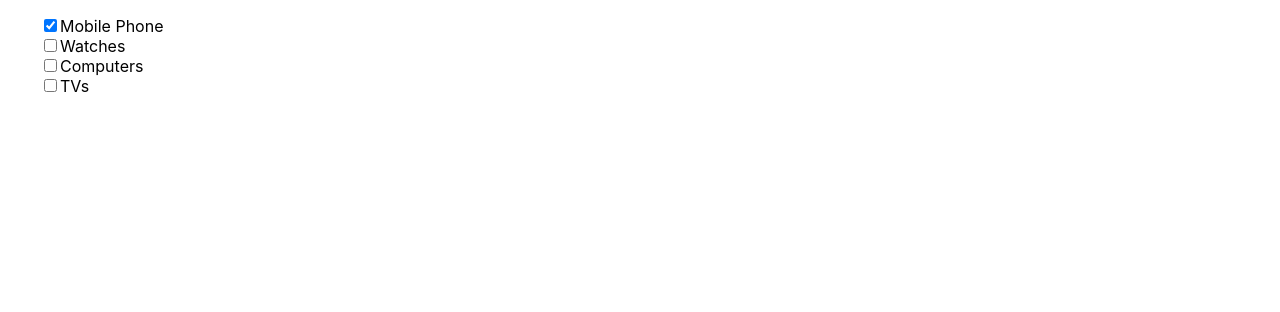
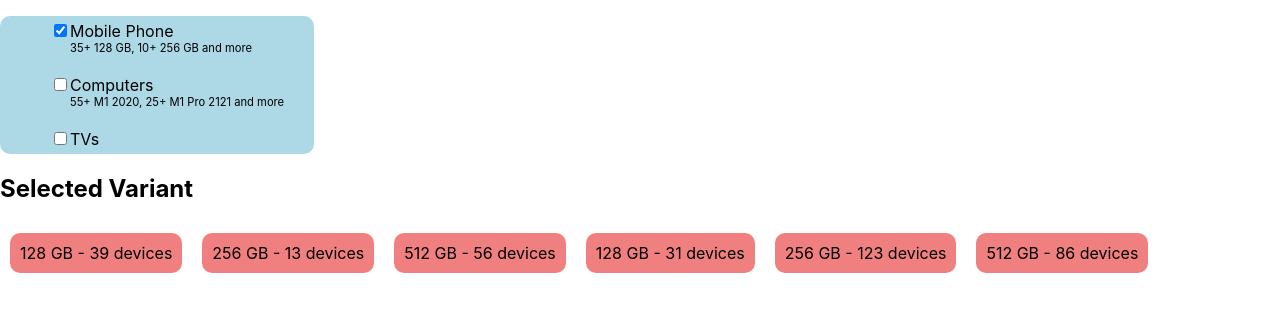
Before and after one commit to lf-achyutpkl/tree-view, a React (Create React App) app: page / in a window 1280 px wide. Both pictures are taken after a click on the checkbox 50 px from the left and 25 px from the top of the page. Shown: the top 312 px of the page. Built offline with nearby package versions, Linux system fonts and the light colour scheme.

Commit message:
Render selected items

```diff
--- a/src/App.js
+++ b/src/App.js
@@ -3,123 +3,155 @@ import RenderTree from "./RenderTree";
 
 const tree = [
   {
-    id: 'fb2f8510-62cd-47d5-80f8-c3a09c3aa247',
+    id: "fb2f8510-62cd-47d5-80f8-c3a09c3aa247",
     name: "Mobile Phone",
+    type: "productCategory",
     children: [
       {
-        id: '016f8ad9-e278-4ad4-925a-5689e93b0efc',
+        id: "016f8ad9-e278-4ad4-925a-5689e93b0efc",
         name: "Apple",
+        type: "brand",
         children: [
           {
-            id: 'eafc8fbf-88a6-4a1d-b278-ad2b6ec1565a',
+            id: "eafc8fbf-88a6-4a1d-b278-ad2b6ec1565a",
             name: "iPhone6",
+            type: "model",
             children: [
               {
-                id: 'eafc8fbf-88a6-4a1d-b278-ad2b6ec1515a',
+                id: "eafc8fbf-88a6-4a1d-b278-ad2b6ec1515a",
                 name: "128 GB",
+                type: "variant",
                 children: [],
+                productSize: 39,
               },
               {
-                id: 'ea1c8fbf-88a6-4a1d-b278-ad2b6ec1565a',
+                id: "ea1c8fbf-88a6-4a1d-b278-ad2b6ec1565a",
                 name: "256 GB",
+                type: "variant",
                 children: [],
+                productSize: 13,
               },
               {
-                id: 'eafc8fbf-81a6-4a1d-b278-ad2b6ec1565a',
+                id: "eafc8fbf-81a6-4a1d-b278-ad2b6ec1565a",
                 name: "512 GB",
+                type: "variant",
                 children: [],
+                productSize: 56,
               },
             ],
           },
           {
-            id: 'fafc8fbf-88a6-4a1d-b278-ad2b6ec1565a',
+            id: "fafc8fbf-88a6-4a1d-b278-ad2b6ec1565a",
             name: "iPhone 13 Pro",
+            type: "model",
             children: [
               {
-                id: 'egfc8fbf-88a6-4a1d-b278-ad2b6ec1565a',
+                id: "egfc8fbf-88a6-4a1d-b278-ad2b6ec1565a",
                 name: "128 GB",
+                type: "variant",
                 children: [],
+                productSize: 31,
               },
               {
-                id: '21a5bfdc-eadb-4a8a-9b08-6d4d45fb3718',
+                id: "21a5bfdc-eadb-4a8a-9b08-6d4d45fb3718",
                 name: "256 GB",
+                type: "variant",
                 children: [],
+                productSize: 123,
               },
               {
-                id: '21a5bfdc-ea2b-4a8a-9b08-6d4d45fb3718',
+                id: "21a5bfdc-ea2b-4a8a-9b08-6d4d45fb3718",
                 name: "512 GB",
+                type: "variant",
                 children: [],
+                productSize: 86,
               },
             ],
           },
         ],
       },
       {
-        id: '29a5bfdc-eadb-4a8a-9b08-6d4d45fb3718',
+        id: "29a5bfdc-eadb-4a8a-9b08-6d4d45fb3718",
         name: "Nokia",
+        type: "model",
         children: [],
       },
       {
-        id: '21a5bfdc-eadb-4a8a-9b08-6d4r45fb3718',
+        id: "21a5bfdc-eadb-4a8a-9b08-6d4r45fb3718",
         name: "Samsung",
+        type: "model",
         children: [],
       },
     ],
   },
   {
-    id: '21a5bsdc-eadb-4a8a-9b08-6d4d45fb3718',
-    name: "Watches",
-    children: [],
-  },
-  {
-    id: '21a5bfdc-eadb-4a8a-9b08-6dbd45fb3718',
+    id: "21a5bfdc-eadb-4a8a-9b08-6dbd45fb3718",
     name: "Computers",
+    type: "productCategory",
     children: [
       {
-        id: '21a5bfdc-eadb-4a8a-9b08-6d4d451b3718',
-        name: "Gummies",
+        id: "21a5bfdc-eadb-4a8a-9b08-6d4d451b3718",
+        name: "Dell",
+        type: "brand",
         children: [],
       },
       {
-        id: '09355e32-7143-4844-8a07-19a52c3f1bb1',
-        name: "Chocolate",
+        id: "09355e32-7143-4844-8a07-19a52c3f1bb1",
+        name: "Apple",
+        type: "brand",
         children: [
           {
-            id: '09155e32-7143-4844-8a07-19a52c3f1bb1',
-            name: "M & M's",
-            children: [],
+            id: "09155e32-7143-4844-8a07-19a52c3f1bb1",
+            name: "Apple Chip",
+            type: "model",
+            children: [
+              {
+                id: "09155ss32-7143-4844-8a07-19a52c3f1bb1",
+                name: "M1 2020",
+                type: "variant",
+                children: [],
+                productSize: 56,
+              },
+              {
+                id: "09155ss32-7113-4844-8a07-19a52c3f1bb1",
+                name: "M1 Pro 2121",
+                type: "variant",
+                children: [],
+                productSize: 26,
+              },
+            ],
           },
           {
-            id: '09355e32-7143-4844-8a07-19152c3f1bb1',
-            name: "Hershey Bar",
-            children: [],
+            id: "09355e32-7143-4844-8a07-19152c3f1bb1",
+            name: "Intel Chip",
+            type: "model",
+            children: [
+              {
+                id: "09155ss32-7113-4844-8a07-19a52c121bb1",
+                name: "M1 Book Pro Air 2019",
+                type: "variant",
+                children: [],
+                productSize: 86,
+              },
+            ],
           },
-          {
-            id: '09355e32-7143-5844-8a07-19a52c3f1bb1',
-            name: "Toublorine Bar bebe",
-
-            children: [],          },
         ],
       },
     ],
   },
   {
-    id: '7913f1b6-0845-418c-bafa-4f7760026573',
+    id: "7913f1b6-0845-418c-bafa-4f7760026573",
     name: "TVs",
     children: [],
   },
 ];
 
-
-
 function App() {
   return (
     <div>
-      <RenderTree  data={tree}/>
+      <RenderTree data={tree} />
     </div>
   );
 }
 
-
-
 export default App;
--- a/src/RenderTree.js
+++ b/src/RenderTree.js
@@ -1,46 +1,142 @@
-import React, {useState, useEffect} from 'react';
+import React, { useState, useEffect } from "react";
+import SelectedItem from "./SelectedItem";
 
-import TreeItem from "./TreeItem";
-import TreeNode from './TreeNode';
-
+import TreeNode from "./TreeNode";
 
 function RenderTree({ data }) {
   const [treeData, setTreeData] = useState(data);
+  const [flatList, setFlatList] = useState([]);
   const [expandedList, setExpandedList] = useState([]);
   const [selectedList, setSelectedList] = useState([]);
 
+  useEffect(() => {
+    const treeWithPath = formatDataStrcuture(data);
+    setTreeData(treeWithPath);
+  }, [data]);
+
+  /**
+   *  This method re-structure data to flat list and set full path of each child.
+   * @param nodes
+   * @returns
+   */
+  const formatDataStrcuture = (nodes) => {
+    const formattedArray = [];
+    const formatOperation = (nodes, parentsPath = null) => {
+      for (const node of nodes) {
+        if (node.id && node.name) {
+          const fullPath = parentsPath
+            ? `${parentsPath}/${node.id}`
+            : `/${node.id}`;
+
+          node["fullPath"] = fullPath;
+
+          formattedArray.push({ ...node });
+
+          // If the node has children, run this function again aganist the children until no more childrens occure
+          if (node.children) {
+            formatOperation(node.children, fullPath);
+          }
+        } else {
+          console.error("Error, incorrect data format provided");
+        }
+      }
+    };
+
+    formatOperation(nodes);
+    setFlatList(formattedArray);
+    return nodes;
+  };
+
+  /**
+   *  Handle expand press
+   */
   const handleExpand = (item) => {
-        if(expandedList[item.id]) {
-            const expandedObjects = {...expandedList};
-            delete expandedObjects[item.id];
-            setExpandedList(expandedObjects);
+    if (expandedList.includes(item)) {
+      const filteredList = expandedList.filter((elem) => elem !== item.id);
+      setSelectedList(filteredList);
       return;
     }
 
-        setExpandedList({...expandedList, [item.id]: item});
+    setExpandedList([...expandedList, item.id]);
+  };
+
+  /**
+   *  Handle item select. Check if parent is selected then all of its child should be selected.
+   */
+  const handleSelect = (node) => {
+    let selected = [...selectedList];
+
+    const isSelected = !selected.includes(node.id);
+
+    isSelected
+      ? !selected.includes(node.id) && selected.push(node.id)
+      : (selected = selected.filter((elem) => elem !== node.id));
+
+    if (node.children) {
+      const CheckOrUncheckAllChildren = (nodes) => {
+        for (const node of nodes) {
+          isSelected
+            ? !selected.includes(node.id) && selected.push(node.id)
+            : (selected = selected.filter((elem) => elem !== node.id));
+          if (node.children) {
+            CheckOrUncheckAllChildren(node.children);
+          }
+        }
+      };
+      CheckOrUncheckAllChildren(node.children);
     }
 
-    const handleSelect = (item) => {
-        if(selectedList[item.id]) {
-            const selectedObjects = {...selectedList};
-            delete selectedObjects[item.id];
-            setSelectedList(selectedObjects);
-            return;
+    // This is run when a node is checked
+    // If all of the children are checked, also check parent(s)
+
+    if (isSelected) {
+      const { fullPath } = node;
+      const parents = fullPath.split("/").slice(1, -1).reverse();
+
+      for (const parent of parents) {
+        let parentsChildren = flatList.filter((node) =>
+          node.fullPath.includes(parent)
+        );
+
+        // Remove first element because its the parent
+        parentsChildren.shift();
+
+        const parentsAllChildrenChecked = parentsChildren.every((child) =>
+          selected.includes(child.id)
+        );
+
+        if (parentsAllChildrenChecked && !selected.includes(parent)) {
+          !selected.includes(parent.id) && selected.push(parent);
+        }
+      }
     }
 
-        setSelectedList({...selectedList, [item.id]: item});
+    if (!isSelected) {
+      const { fullPath } = node;
+      const parents = fullPath.split("/").slice(1, -1);
+      for (const parent of parents) {
+        selected = selected.filter((elem) => elem !== parent);
+      }
     }
 
+    setSelectedList([...selected]);
+  };
   return (
+    <>
       <TreeNode
-        data={data}
+        data={treeData}
+        flatList={flatList}
         expandedList={expandedList}
         selectedList={selectedList}
         onChangeExpandList={handleExpand}
         onChangeSelectList={handleSelect}
-    />)
+      />
+
+      {!!selectedList.length && (
+        <SelectedItem selectedList={selectedList} flatList={flatList} />
+      )}
+    </>
+  );
 }
 
-
-
 export default RenderTree;
--- /dev/null
+++ b/src/SelectedItem.js
@@ -0,0 +1,43 @@
+import React from "react";
+
+const styles = {
+  header: {
+    padingLeft: "16px",
+  },
+  container: {
+    display: "flex",
+    flexWrap: "wrap",
+  },
+  selectedBlock: {
+    backgroundColor: "lightcoral",
+    padding: "10px",
+    borderRadius: "10px",
+    margin: "10px",
+  },
+};
+const SelectedItem = ({ flatList, selectedList }) => {
+  const items = selectedList.map((selected) => {
+    const selectedItem = flatList.find((data) => {
+      return data.id === selected && data.type === "variant";
+    });
+
+    return selectedItem ? (
+      <span key={selectedItem.id} style={styles.selectedBlock}>
+        {selectedItem.name} - {selectedItem.productSize} devices
+      </span>
+    ) : (
+      ""
+    );
+  });
+
+
+
+  return (
+    <>
+      <h2 style={styles.header}>Selected Variant</h2>
+      <div style={styles.container}>{items}</div>
+    </>
+  );
+};
+
+export default React.memo(SelectedItem);
--- a/src/TreeItem.js
+++ b/src/TreeItem.js
@@ -1,30 +1,30 @@
-import RenderTree from "./RenderTree";
-import TreeNode from "./TreeNode";
-
 const styles = {
-  nested: {
-    display: "none",
-  },
-  active: {
+  description: {
     display: "block",
-  },
+    marginLeft: '20px',
+    fontSize: '0.7em',
+  }
 };
 
 function TreeItem({
   item,
+  description,
   selectedList,
   onChangeExpandList,
   onChangeSelectList,
 }) {
-
   return (
-      <li key={`key-${item.name}`} style={{cursor: 'pointer'}}>
+    <li key={`key-${item.id}`} style={{ cursor: "pointer", margin: "10px", paddingTop: 5, paddingBottom: 5, width: '100%'   }}>
       <input
         type={"checkbox"}
-          checked={!!selectedList[item.id]}
+        checked={selectedList.includes(item.id)}
         onChange={() => onChangeSelectList(item)}
       />
-        <span onClick={() => onChangeExpandList(item)}>{item.name}</span>
+
+      <span onClick={() => onChangeExpandList(item)}>
+        <span>{item.name}</span>
+        <span style={styles.description}>{description}</span>
+      </span>
     </li>
   );
 }
--- a/src/TreeNode.js
+++ b/src/TreeNode.js
@@ -1,24 +1,69 @@
 import TreeItem from "./TreeItem";
+import floorToDivisibleByFive from "./utils/floorToDivisibleByFive";
 
+const styles = {
+  container: {
+    width: "max-content",
+    backgroundColor: "lightblue",
+    borderRadius: "10px",
+    paddingRight: "20px",
+  },
+};
+
+/**
+ * Component that renders main node
+ */
 function TreeNode(props) {
-    const {
-        data,
-        expandedList,
-      } = props;
+  const { data, expandedList, flatList } = props;
 
-      console.log('rendering Tree node... with data', data);
+  const getDescription = (item) => {
+    const list = flatList.filter(
+      (el) => el.fullPath.includes(item.id) && el.type === "variant"
+    );
+
+    if (list.length === 0) {
+      return "";
+    }
+
+    if (list.length >= 2) {
+      return `${floorToDivisibleByFive(list[0].productSize)} ${
+        list[0].name
+      }, ${floorToDivisibleByFive(list[1].productSize)} ${
+        list[1].name
+      } and more`;
+    }
+    return `${floorToDivisibleByFive(list[0].productSize)} ${list[0].name}`;
+  };
 
   return (
-    <ol id="mainlist" key={"mainList "} style={{ listStyle: "none" }}>
-      {data.map((tree) => (
-          <>
-            <TreeItem item={tree} {...props} />
-            {(tree.children && !!expandedList[tree.id]) && (
-                <TreeNode {...props} data={tree.children}/>
-            )}
-          </>
-      ))}
-    </ol>
+    <div style={styles.container}>
+      <ol id="mainlist" key={"mainList "} style={{ listStyle: "none" }}>
+        {data.map((item) => {
+          let description =
+            (!expandedList[item.id] || item.type === "variant") &&
+            getDescription(item);
+
+          return (
+            <div key={item.id}>
+              <TreeItem
+                key={`treeitem-${item.id}`}
+                item={item}
+                description={description}
+                {...props}
+              />
+
+              {item.children && expandedList.includes(item.id) && (
+                <TreeNode
+                  key={`node-${item.id}`}
+                  {...props}
+                  data={item.children}
+                />
+              )}
+            </div>
+          );
+        })}
+      </ol>
+    </div>
   );
 }
 
--- /dev/null
+++ b/src/utils/floorToDivisibleByFive.js
@@ -0,0 +1,9 @@
+const floorToDivisibleByFive = (number) => {
+  if (number <= 5) {
+    return number;
+  }
+  const remainder = number % 5;
+  return `${number - remainder}+`;
+};
+
+export default floorToDivisibleByFive;
```
Lines whose indentation alone changed are shown as unchanged.
